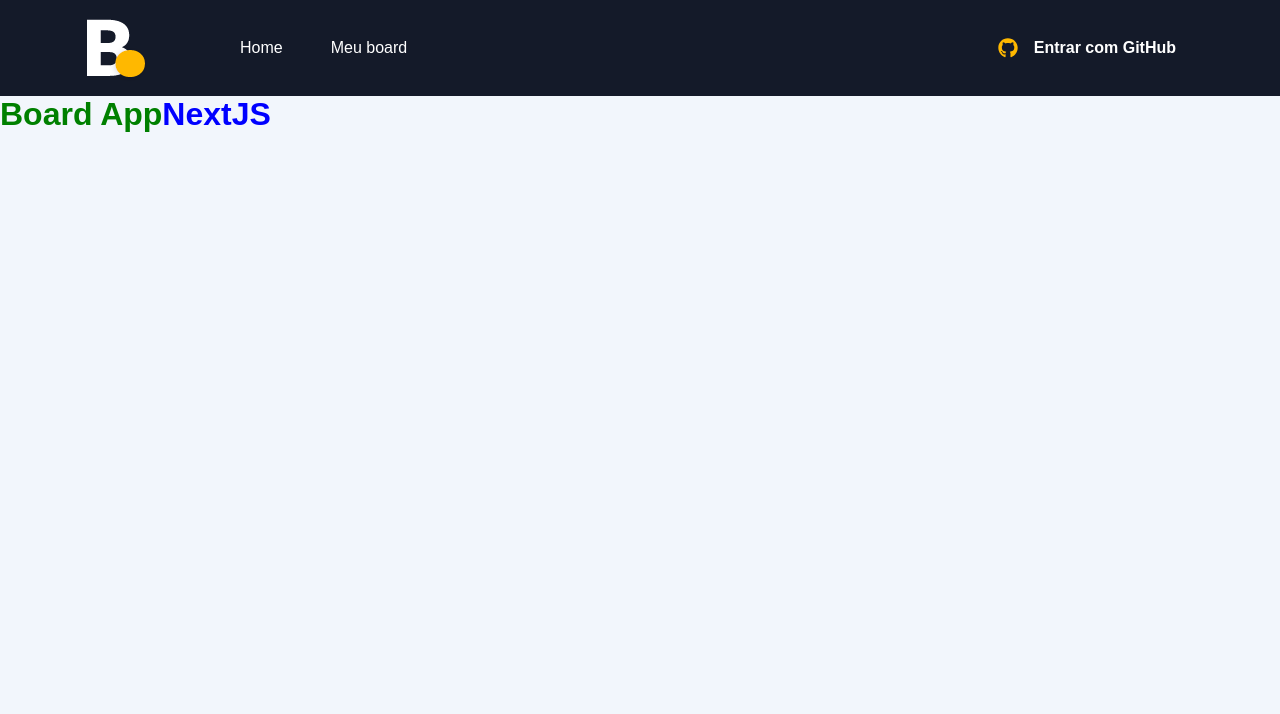
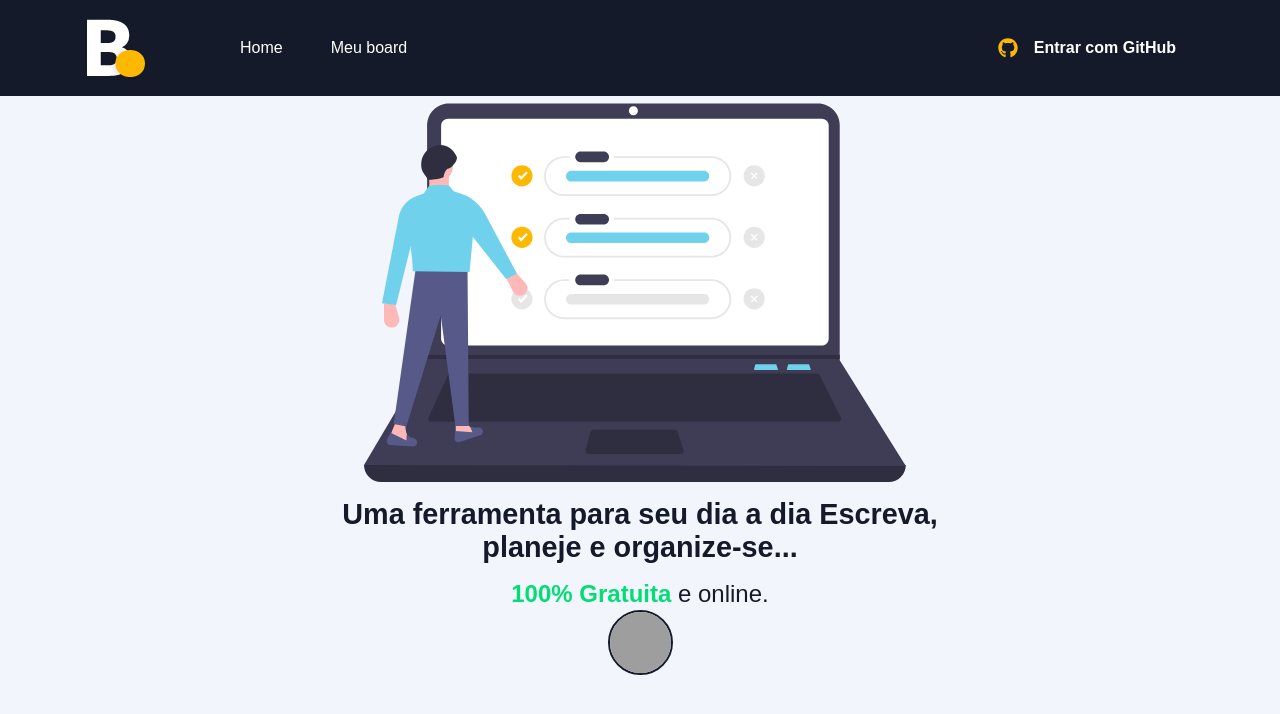
Before and after one commit to thiag0machad/board, a Next.js app: page / in a window 1280 px wide. Shown: the top 714 px of the page. Built offline with nearby package versions, Linux system fonts and the light colour scheme; grey boxes are pictures that could not be loaded.

Commit message:
create Home

```diff
--- a/src/components/Header/index.tsx
+++ b/src/components/Header/index.tsx
@@ -7,7 +7,7 @@
     <header className={styles.headerContainer}>
       <div className={styles.headerContent}>
         <Link href='/'>
-          <img src='/images/logo.svg' alt='Logo Board' />
+          <img src='/images/logo.svg' alt='Logo meu board' />
         </Link>
         <nav>
           <Link href='/'>
--- a/src/pages/index.tsx
+++ b/src/pages/index.tsx
@@ -7,11 +7,22 @@
       <Head>
         <title>Board - Organizando suas tarefas.</title>
       </Head>
-      <div>
-        <h1 className={styles.title}>
-          Board App<span>NextJS</span>
-        </h1>
-      </div>
+      <main className={styles.contentContainer}>
+        <img src='/images/board-user.svg' alt='Ferramenta board' />
+
+        <section className={styles.callToAction}>
+          <h1>
+            Uma ferramenta para seu dia a dia Escreva, planeje e organize-se...
+          </h1>
+          <p>
+            <span>100% Gratuita</span> e online.
+          </p>
+        </section>
+
+        <div className={styles.donaters}>
+          <img src='https://sujeitoprogramador.com/steve.png' alt='Usuário 1' />
+        </div>
+      </main>
     </>
   );
 }
--- a/src/styles/styles.module.scss
+++ b/src/styles/styles.module.scss
@@ -1,7 +1,61 @@
-.title {
-  color: green;
+.contentContainer {
+  max-width: 1120px;
+  margin: 0 auto;
+  padding: 0 2rem;
 
-  span {
-    color: blue;
+  display: flex;
+  align-items: center;
+  justify-content: center;
+  flex-direction: column;
+
+  img {
+    margin-top: 2px;
   }
 }
+
+.callToAction {
+  max-width: 700px;
+
+  h1 {
+    font-size: 1.8rem;
+    margin-top: 1rem;
+    font-weight: bold;
+    text-align: center;
+    color: #141a29;
+  }
+
+  p {
+    margin-top: 1rem;
+    font-size: 1.5rem;
+    text-align: center;
+    color: #141a29;
+
+    span {
+      color: #04dd75;
+      font-weight: bold;
+    }
+  }
+}
+
+.donaters {
+  display: flex;
+  justify-content: center;
+  flex-wrap: wrap;
+  margin-bottom: 1.5rem;
+
+  img {
+    width: 65px;
+    height: 65px;
+    border-radius: 50%;
+    border: 2px solid #141a29;
+    transition: all 0.2s;
+
+    + img {
+      margin-left: 1rem;
+    }
+  }
+
+  img:hover {
+    transform: scale(1.2);
+  }
+}
```
